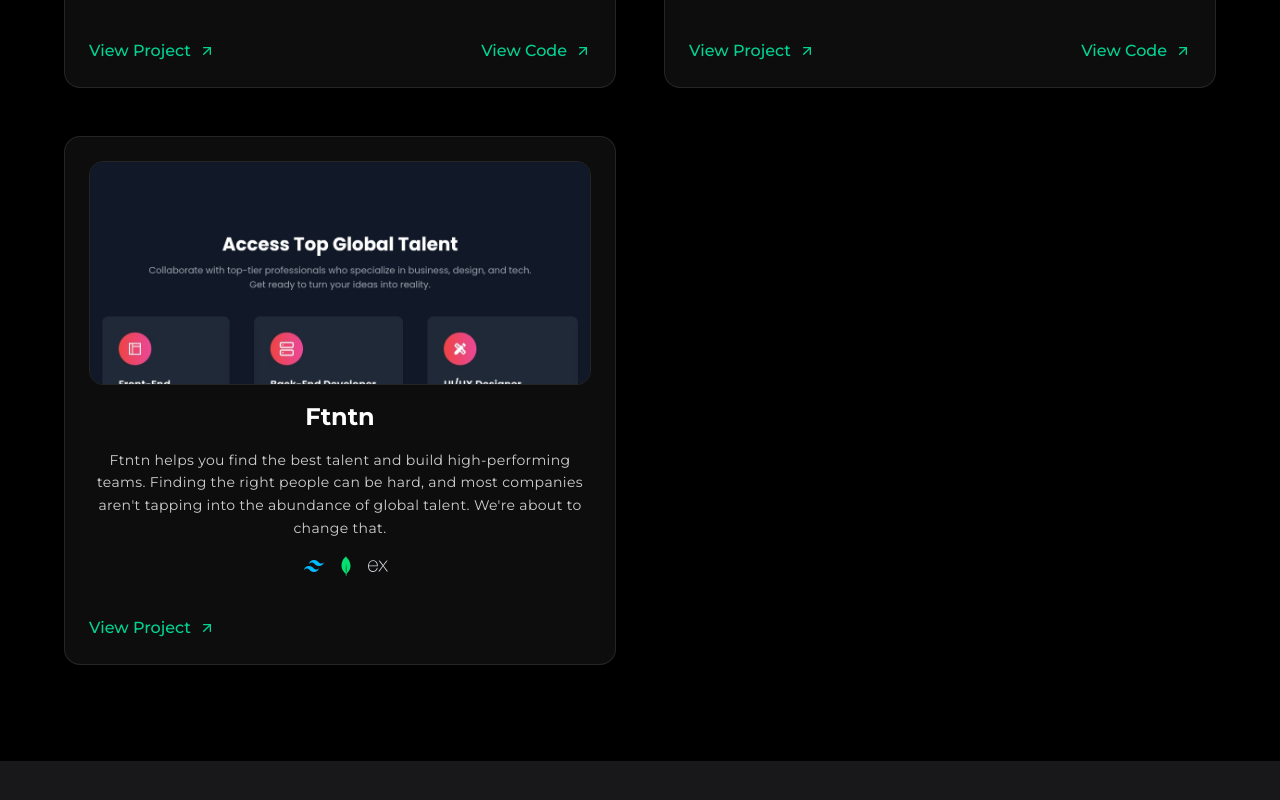
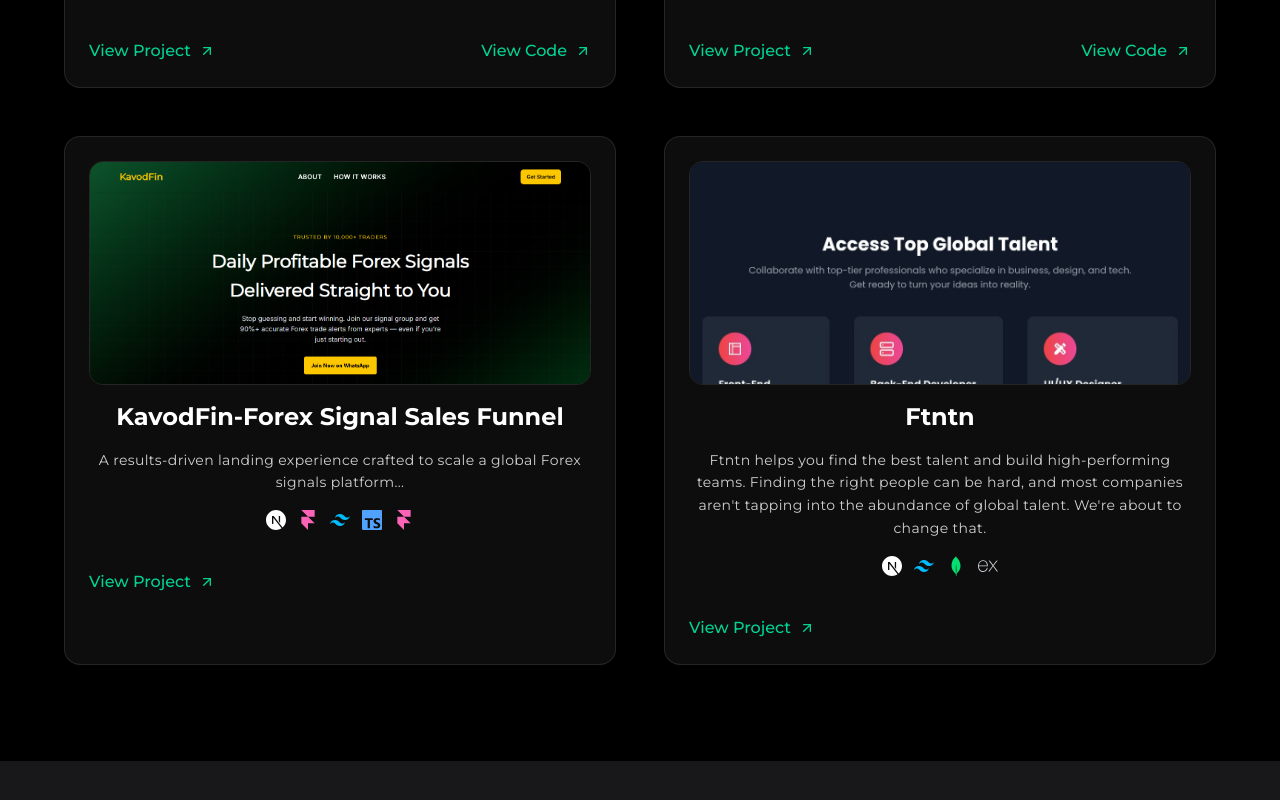
Before and after one commit to Nel-tech/Nelson, a Next.js app in the folder portfolio/: page / in a window 1280 px wide. Shown: the part 1396-2196 px from the top of the page. Built offline with nearby package versions, Linux system fonts and the light colour scheme.

Commit message:
Uncomment KavodFin project details in Projects.tsx

```diff
--- a/portfolio/src/components/Projects.tsx
+++ b/portfolio/src/components/Projects.tsx
@@ -42,21 +42,21 @@
         code: "https://github.com/Nel-tech/PolicyPeek"
     },
 
-    // {
-    //     id: 3,
-    //     title: "KavodFin-Forex Signal Sales Funnel",
-    //     description: "A results-driven landing experience crafted to scale a global Forex signals platform...",
-    //     image: "/images/kavodfin.png",
-    //     tech: [techIcons.next, techIcons.framer, techIcons.tailwind, techIcons.ts, techIcons.framer],
-    //     link: "https://www.kavodfin.com.ng/",
-    // },
+     {
+         id: 3,
+         title: "KavodFin-Forex Signal Sales Funnel",
+         description: "A results-driven landing experience crafted to scale a global Forex signals platform...",
+         image: "/images/kavodfin.png",
+       tech: [techIcons.next, techIcons.framer, techIcons.tailwind, techIcons.ts, techIcons.framer],
+       link: "https://www.kavodfin.com.ng/",
+     },
 
 {
     id: 4,
     title: "Ftntn",
     description: "Ftntn helps you find the best talent and build high-performing teams. Finding the right people can be hard, and most companies aren't tapping into the abundance of global talent. We're about to change that.",
     image: "/images/ftntn.jpg",
-    tech: [techIcons.react, techIcons.tailwind, techIcons.mongodb, techIcons.express],
+    tech: [techIcons.next, techIcons.tailwind, techIcons.mongodb, techIcons.express],
     link: "https://ftntn1.vercel.app/",
 }
 ];
```
